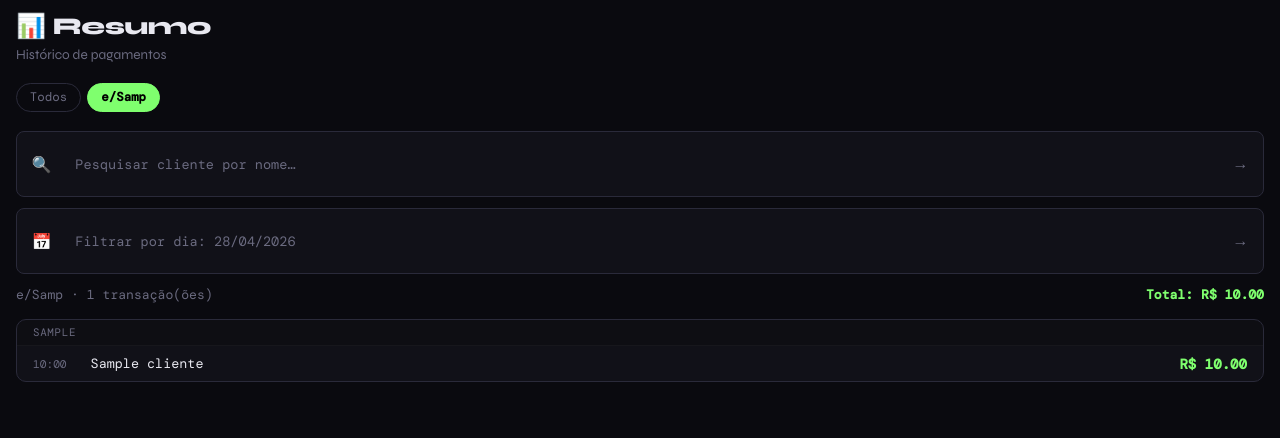
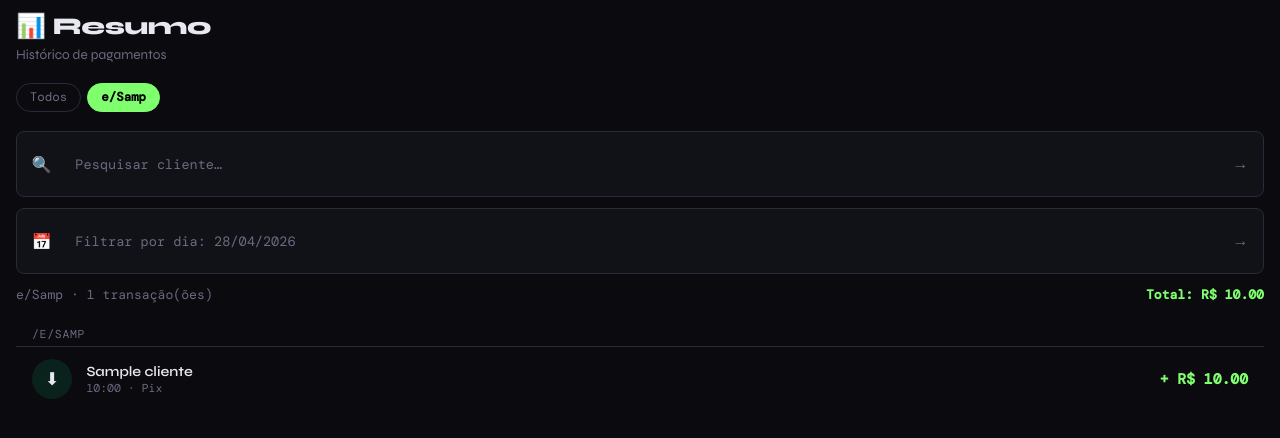
Before and after one commit to daianetokuta14-cpu/clientes, a Flask app: page /resumo in a window 1280 px wide. Shown: the part 60-498 px from the top of the page. Run offline with Flask 3, Linux system fonts and the light colour scheme; the visitor is signed in with stand-in values (Sample User, id 1); tables that the repository leaves empty hold one stand-in row (values such as "Sample post"); parts of the project's set-up code (start-up, migrations or seed data) failed here and were passed over; some web fonts are replaced.

Commit message:
Update resumo.html

```diff
--- a/templates/resumo.html
+++ b/templates/resumo.html
@@ -11,13 +11,47 @@
 .search-bar input::placeholder{color:var(--muted)}
 .search-bar button{background:transparent;border:none;cursor:pointer;font-size:1rem;color:var(--muted);padding:0}
 .tag-filtro{display:inline-flex;align-items:center;gap:0.4rem;background:var(--surface);border:1px solid var(--accent);border-radius:20px;font-family:var(--mono);font-size:0.75rem;color:var(--accent);padding:0.2rem 0.7rem;margin-bottom:0.9rem}
-.tx-list{background:var(--surface);border:1px solid var(--border);border-radius:10px;overflow:hidden}
-.tx-row{display:grid;grid-template-columns:3rem 1fr auto;align-items:center;gap:0.6rem;padding:0.55rem 1rem;border-bottom:1px solid rgba(255,255,255,0.04)}
+
+/* Separador de dia */
+.tx-day-sep{
+  padding:0.5rem 1rem 0.3rem;
+  font-family:var(--mono);
+  font-size:0.72rem;
+  color:var(--muted);
+  text-transform:uppercase;
+  letter-spacing:0.06em;
+  border-bottom:1px solid var(--border);
+  margin-top:0.5rem;
+}
+.tx-day-sep:first-child{margin-top:0}
+
+/* Linha de transação — igual extrato bancário */
+.tx-row{
+  display:flex;
+  align-items:center;
+  gap:0.9rem;
+  padding:0.75rem 1rem;
+  border-bottom:1px solid rgba(255,255,255,0.04);
+  text-decoration:none;
+}
 .tx-row:last-child{border-bottom:none}
-.tx-time{font-family:var(--mono);font-size:0.7rem;color:var(--muted);white-space:nowrap}
-.tx-nome{font-family:var(--mono);font-size:0.84rem;color:var(--text);white-space:nowrap;overflow:hidden;text-overflow:ellipsis}
-.tx-valor{font-family:var(--mono);font-weight:700;font-size:0.88rem;white-space:nowrap;text-align:right}
-.tx-day-sep{padding:0.35rem 1rem;font-family:var(--mono);font-size:0.68rem;color:var(--muted);background:rgba(0,0,0,0.2);border-bottom:1px solid rgba(255,255,255,0.04);text-transform:uppercase;letter-spacing:0.06em}
+
+/* Ícone */
+.tx-icon{
+  width:40px;height:40px;border-radius:50%;
+  display:flex;align-items:center;justify-content:center;
+  font-size:1.1rem;flex-shrink:0;
+}
+.tx-icon.entrada{background:rgba(0,200,120,0.12)}
+.tx-icon.saida{background:rgba(255,80,80,0.1)}
+
+/* Texto central */
+.tx-info{flex:1;min-width:0}
+.tx-nome{font-size:0.88rem;font-weight:600;color:var(--text);white-space:nowrap;overflow:hidden;text-overflow:ellipsis}
+.tx-sub{font-family:var(--mono);font-size:0.72rem;color:var(--muted);margin-top:0.1rem}
+
+/* Valor */
+.tx-val{font-family:var(--mono);font-weight:700;font-size:0.92rem;white-space:nowrap}
 </style>
 
 <div class="container">
@@ -28,6 +62,7 @@
     </div>
   </div>
 
+  <!-- Abas de mês -->
   {% if meses %}
   <div class="mes-tabs">
     <a href="/resumo" class="mes-tab {% if not mes_sel and not modo_geral %}active{% endif %}">Todos</a>
@@ -39,44 +74,52 @@
   </div>
   {% endif %}
 
+  <!-- Pesquisa por nome -->
   <form method="get" action="/resumo" id="formNome">
     {% if mes_sel and not modo_geral %}<input type="hidden" name="mes" value="{{ mes_sel }}">{% endif %}
     <div class="search-bar">
-      <span style="font-size:1rem">🔍</span>
-      <input type="text" name="q" id="inputNome" placeholder="Pesquisar cliente por nome…" value="{{ busca_nome }}" autocomplete="off">
+      <span>🔍</span>
+      <input type="text" name="q" id="inputNome" placeholder="Pesquisar cliente…" value="{{ busca_nome }}" autocomplete="off">
       {% if busca_nome %}
-      <a href="/resumo{% if mes_sel %}?mes={{ mes_sel }}{% endif %}" style="color:var(--danger);text-decoration:none;font-size:1rem">✕</a>
+      <a href="/resumo{% if mes_sel %}?mes={{ mes_sel }}{% endif %}" style="color:var(--danger);text-decoration:none">✕</a>
       {% else %}
       <button type="submit">→</button>
       {% endif %}
     </div>
   </form>
 
+  <!-- Pesquisa por dia -->
   <form method="get" action="/resumo" id="formDia">
     {% if mes_sel and not busca_nome %}<input type="hidden" name="mes" value="{{ mes_sel }}">{% endif %}
     {% if busca_nome %}<input type="hidden" name="q" value="{{ busca_nome }}">{% endif %}
     <div class="search-bar">
-      <span style="font-size:1rem">📅</span>
+      <span>📅</span>
       <input type="text" name="dia" id="inputDia" placeholder="Filtrar por dia: 28/04/2026" value="{{ busca_dia }}" autocomplete="off">
       {% if busca_dia %}
-      <a href="/resumo{% if mes_sel %}?mes={{ mes_sel }}{% endif %}{% if busca_nome %}&q={{ busca_nome }}{% endif %}" style="color:var(--danger);text-decoration:none;font-size:1rem">✕</a>
+      <a href="/resumo{% if mes_sel %}?mes={{ mes_sel }}{% endif %}{% if busca_nome %}&q={{ busca_nome }}{% endif %}" style="color:var(--danger);text-decoration:none">✕</a>
       {% else %}
       <button type="submit">→</button>
       {% endif %}
     </div>
   </form>
 
+  <!-- Tags ativas -->
   {% if busca_nome or busca_dia %}
   <div style="margin-bottom:1rem;display:flex;gap:0.5rem;flex-wrap:wrap">
     {% if busca_nome %}
-    <div class="tag-filtro">👤 {{ busca_nome }} <a href="/resumo{% if mes_sel %}?mes={{ mes_sel }}{% endif %}{% if busca_dia %}&dia={{ busca_dia }}{% endif %}" style="color:var(--danger);text-decoration:none;margin-left:0.3rem">✕</a></div>
+    <div class="tag-filtro">👤 {{ busca_nome }}
+      <a href="/resumo{% if mes_sel %}?mes={{ mes_sel }}{% endif %}{% if busca_dia %}&dia={{ busca_dia }}{% endif %}" style="color:var(--danger);text-decoration:none;margin-left:0.3rem">✕</a>
+    </div>
     {% endif %}
     {% if busca_dia %}
-    <div class="tag-filtro">📅 {{ busca_dia }} <a href="/resumo{% if mes_sel %}?mes={{ mes_sel }}{% endif %}{% if busca_nome %}&q={{ busca_nome }}{% endif %}" style="color:var(--danger);text-decoration:none;margin-left:0.3rem">✕</a></div>
+    <div class="tag-filtro">📅 {{ busca_dia }}
+      <a href="/resumo{% if mes_sel %}?mes={{ mes_sel }}{% endif %}{% if busca_nome %}&q={{ busca_nome }}{% endif %}" style="color:var(--danger);text-decoration:none;margin-left:0.3rem">✕</a>
+    </div>
     {% endif %}
   </div>
   {% endif %}
 
+  <!-- Info período + total -->
   <div style="font-family:var(--mono);font-size:0.82rem;color:var(--muted);margin-bottom:1rem;display:flex;justify-content:space-between;align-items:center">
     <span>
       {% if modo_geral %}Histórico geral{% elif mes_sel %}{{ mes_sel[5:] }}/{{ mes_sel[:4] }}{% else %}Todos os meses{% endif %}
@@ -85,34 +128,42 @@
     <span style="color:var(--accent);font-weight:700">Total: R$ {{ "%.2f"|format(total_mes) }}</span>
   </div>
 
+  <!-- Lista estilo extrato -->
   {% if pags_lista %}
-    <div class="tx-list">
     {% set ns = namespace(last_date='') %}
     {% for p in pags_lista %}
-        {% set data_fmt = p.data|replace('-','/')|truncate(10,true,'') %}
+      {% set data_fmt = p.data[8:10] + '/' + p.data[5:7] + '/' + p.data[:4] %}
       {% if p.data != ns.last_date %}
         <div class="tx-day-sep">{{ data_fmt }}</div>
         {% set ns.last_date = p.data %}
       {% endif %}
+
       {% set c = clientes_map[p.cliente_id] %}
+      {% set entrada = p.valor >= 0 %}
+
       <div class="tx-row">
-          <div class="tx-time">
+        <div class="tx-icon {% if entrada %}entrada{% else %}saida{% endif %}">
+          {% if entrada %}⬇{% else %}⬆{% endif %}
+        </div>
+        <div class="tx-info">
+          <div class="tx-nome">{{ c.nome }}</div>
+          <div class="tx-sub">
             {% if p.criado_em %}{{ p.criado_em.strftime('%H:%M') }}{% else %}—{% endif %}
+            · Pix
           </div>
-          <div class="tx-nome">
-            {{ c.nome }}{% if p.valor < 0 %}<span style="font-size:0.68rem;color:var(--danger)"> · estorno</span>{% endif %}
         </div>
-          <div class="tx-valor" style="color:{% if p.valor < 0 %}var(--danger){% else %}var(--accent){% endif %}">
-            {% if p.valor < 0 %}−{% endif %}R$ {{ "%.2f"|format(p.valor|abs) }}
+        <div class="tx-val" style="color:{% if entrada %}var(--accent){% else %}var(--danger){% endif %}">
+          {% if entrada %}+{% else %}−{% endif %} R$ {{ "%.2f"|format(p.valor|abs) }}
         </div>
       </div>
     {% endfor %}
-    </div>
   {% else %}
-    <div class="form-card" style="text-align:center;padding:3rem 1rem">
+    <div style="text-align:center;padding:3rem 1rem">
       <div style="font-size:2rem;margin-bottom:0.75rem">📭</div>
       <p style="font-family:var(--mono);color:var(--muted);font-size:0.85rem">
-        {% if busca_nome %}Nenhuma transação para "{{ busca_nome }}"{% elif busca_dia %}Nenhuma transação em {{ busca_dia }}{% else %}Nenhum pagamento registrado{% endif %}.
+        {% if busca_nome %}Nenhuma transação para "{{ busca_nome }}"
+        {% elif busca_dia %}Nenhuma transação em {{ busca_dia }}
+        {% else %}Nenhum pagamento registrado{% endif %}.
       </p>
     </div>
   {% endif %}
```
Lines whose indentation alone changed are shown as unchanged.
